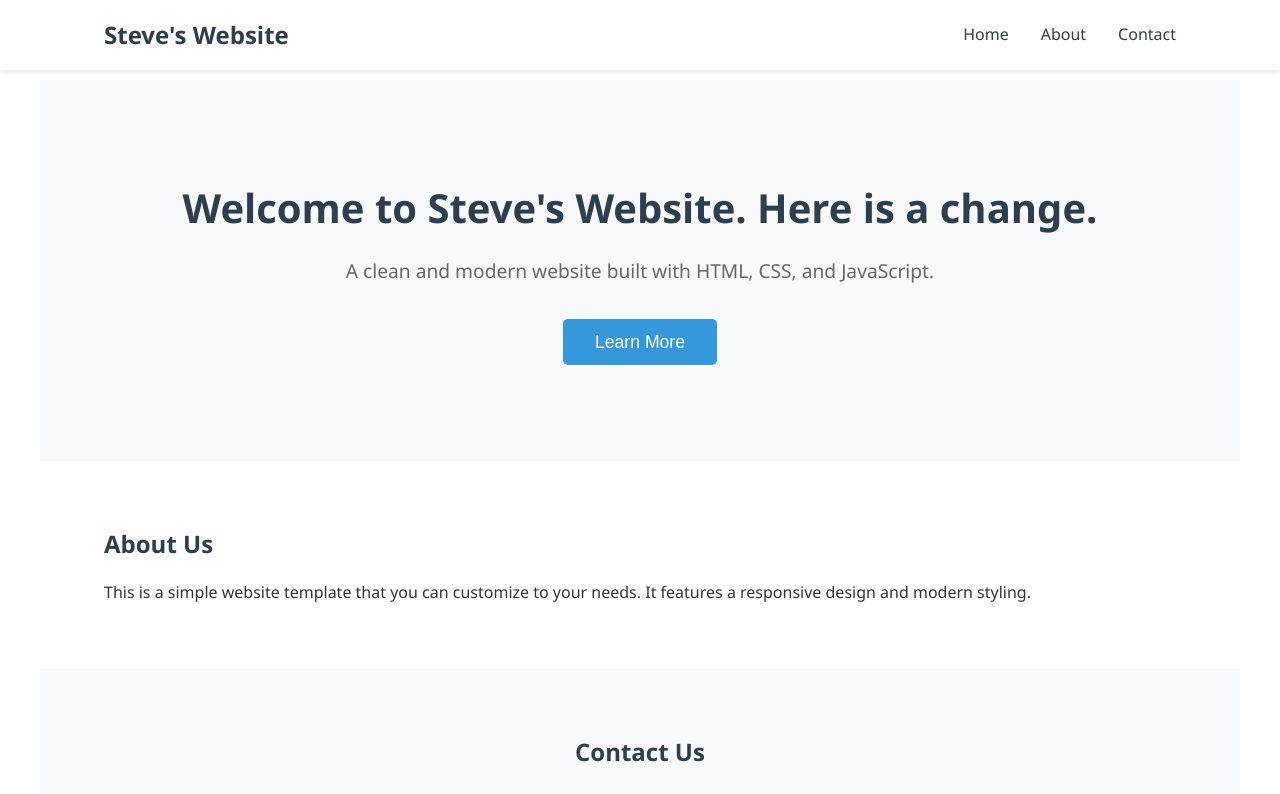
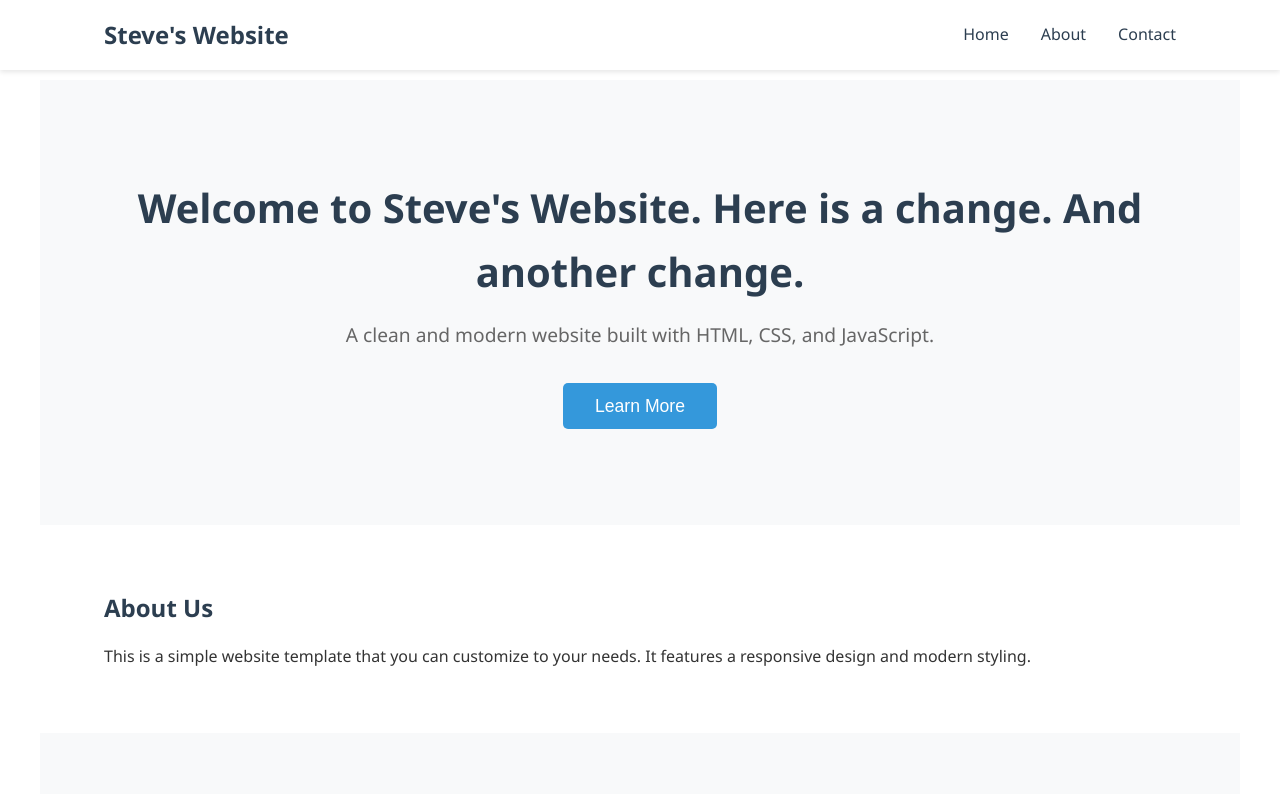
Before and after one commit to StephenCWieland/Coding-Project, a website: page index.html in a window 1280 px wide. Shown: the top 794 px of the page. Drawn offline with Linux system fonts and the light colour scheme.

Commit message:
refactor: add another change to index.html

```diff
--- a/index.html
+++ b/index.html
@@ -20,7 +20,7 @@
 
     <main>
         <section id="home" class="hero">
-            <h1>Welcome to Steve's Website. Here is a change.</h1>
+            <h1>Welcome to Steve's Website. Here is a change. And another change.</h1>
             <p>A clean and modern website built with HTML, CSS, and JavaScript.</p>
             <button class="cta-button">Learn More</button>
         </section>
```
